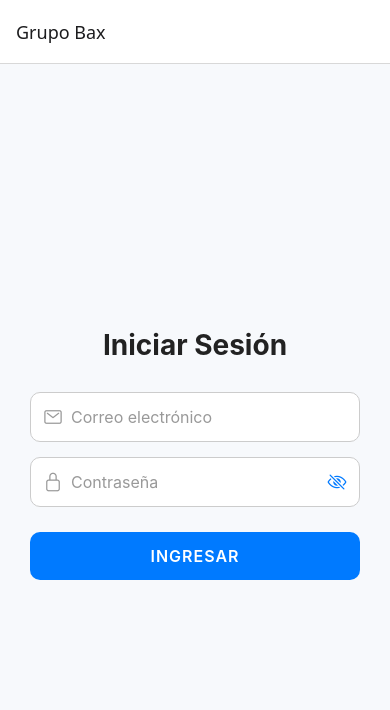
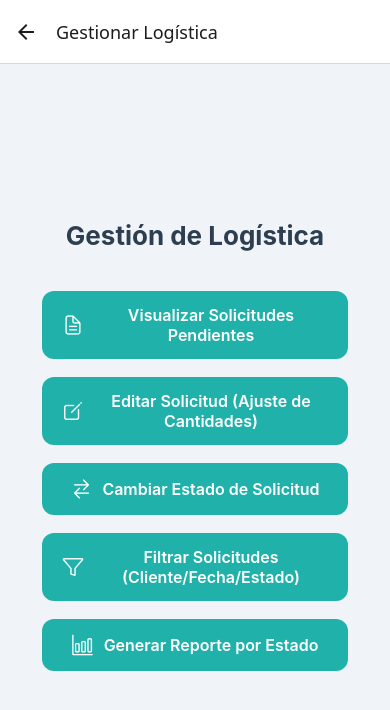
Before and after one commit to Andy-M7/SystemFront, a React Native app: screen /GestionarLogistica in a window 390 px wide. Shown: the top 710 px of the page. Built offline with nearby package versions, Linux system fonts and the light colour scheme.

Commit message:
Añadidir gestion logistica

```diff
--- a/App.tsx
+++ b/App.tsx
@@ -38,8 +38,12 @@ import AgregarProductos from './screens/RequestManagement/AgregarProductos';
 import EditarSolicitud from './screens/RequestManagement/EditarSolicitud';
 import VisualizarSolicitudes from './screens/RequestManagement/VisualizarSolicitudes';
 import HistorialSolicitudes from './screens/RequestManagement/HistorialSolicitudes';
-import DetalleSolicitud from './screens/RequestManagement/DetalleSolicitud'; // ✅ Nueva
+import DetalleSolicitud from './screens/RequestManagement/DetalleSolicitud';
 
+// Logística
+import GestionarLogistica from './screens/LogisticsManagement/GestionarLogistica';
+
+// Login
 import Login from './screens/Login';
 
 export type RootStackParamList = {
@@ -80,7 +84,10 @@ export type RootStackParamList = {
   EditarSolicitud: { solicitud_id: number };
   VisualizarSolicitudes: undefined;
   HistorialSolicitudes: undefined;
-  DetalleSolicitud: { solicitud_id: number }; // ✅ Nueva
+  DetalleSolicitud: { solicitud_id: number };
+
+  // Logística
+  GestionarLogistica: undefined;
 };
 
 const Stack = createStackNavigator<RootStackParamList>();
@@ -90,7 +97,7 @@ const App = () => {
     <NavigationContainer>
       <Stack.Navigator initialRouteName="Login">
         <Stack.Screen name="Login" component={Login} options={{ title: 'Grupo Bax' }} />
-        <Stack.Screen name="Dashboard"component={Dashboard}options={{ headerShown: false }} />
+        <Stack.Screen name="Dashboard" component={Dashboard} options={{ headerShown: false }} />
 
         {/* Empleados */}
         <Stack.Screen name="GestionarEmpleados" component={GestionarEmpleados} options={{ title: 'Gestionar Empleados' }} />
@@ -126,6 +133,9 @@ const App = () => {
         <Stack.Screen name="VisualizarSolicitudes" component={VisualizarSolicitudes} options={{ title: 'Visualizar Solicitudes' }} />
         <Stack.Screen name="HistorialSolicitudes" component={HistorialSolicitudes} options={{ title: 'Historial de Solicitudes' }} />
         <Stack.Screen name="DetalleSolicitud" component={DetalleSolicitud} options={{ title: 'Detalle de Solicitud' }} />
+
+        {/* Logística */}
+        <Stack.Screen name="GestionarLogistica" component={GestionarLogistica} options={{ title: 'Gestionar Logística' }} />
       </Stack.Navigator>
     </NavigationContainer>
   );
--- a/screens/Dashboard.tsx
+++ b/screens/Dashboard.tsx
@@ -20,20 +20,18 @@ import logo from '../assets/logo.png';
 
 type NavigationProp = NativeStackNavigationProp<RootStackParamList, 'Dashboard'>;
 
-
 const Dashboard = () => {
   const navigation = useNavigation<NavigationProp>();
-  const ignoreBeforeRemove = useRef(false); // ← importante
+  const ignoreBeforeRemove = useRef(false);
 
   useEffect(() => {
     const unsubscribe = navigation.addListener('beforeRemove', (e) => {
       e.preventDefault();
-      navigation.navigate('Login'); // <- Cambia a tu pantalla de inicio deseada
+      navigation.navigate('Login');
     });
 
     return unsubscribe;
   }, [navigation]);
-
 
   const handleLogout = () => {
     Alert.alert('Cerrar Sesión', '¿Estás seguro que deseas cerrar sesión?', [
@@ -43,7 +41,7 @@ const Dashboard = () => {
         style: 'destructive',
         onPress: async () => {
           try {
-            ignoreBeforeRemove.current = true; // permite salir limpiamente
+            ignoreBeforeRemove.current = true;
             await AsyncStorage.removeItem('usuario');
             navigation.reset({
               index: 0,
@@ -56,9 +54,6 @@ const Dashboard = () => {
       },
     ]);
   };
-
-
-
 
   return (
     <View style={styles.container}>
@@ -74,7 +69,6 @@ const Dashboard = () => {
 
       <ScrollView contentContainerStyle={styles.scrollContent}>
         <Text style={styles.subtitle}>Bienvenido a la aplicación</Text>
-
 
         <TouchableOpacity
           style={[styles.button, styles.greenButton]}
@@ -116,11 +110,18 @@ const Dashboard = () => {
           <Text style={styles.buttonText}>Gestionar Solicitudes</Text>
         </TouchableOpacity>
 
+        {/* NUEVO BOTÓN PARA LOGÍSTICA */}
+        <TouchableOpacity
+          style={[styles.button, styles.tealButton]}
+          onPress={() => navigation.navigate('GestionarLogistica')}
+        >
+          <Ionicons name="trail-sign-outline" size={24} color="#fff" style={styles.icon} />
+          <Text style={styles.buttonText}>Gestionar Logística</Text>
+        </TouchableOpacity>
 
         <View style={styles.logoContainer}>
           <Image source={logo} style={styles.logoLarge} resizeMode="contain" />
         </View>
-
       </ScrollView>
     </View>
   );
@@ -133,7 +134,6 @@ const styles = StyleSheet.create({
     flex: 1,
     backgroundColor: '#f2f2f2'
   },
-
   header: {
     paddingTop: 15,
     paddingBottom: 15,
@@ -144,7 +144,6 @@ const styles = StyleSheet.create({
     backgroundColor: 'white',
     elevation: 4,
   },
-
   title: {
     fontSize: 26,
     fontWeight: 'bold',
@@ -177,24 +176,13 @@ const styles = StyleSheet.create({
     shadowOffset: { width: 0, height: 2 },
     elevation: 2
   },
-  greenButton: {
-    backgroundColor: '#34C759',
-  },
-  orangeButton: {
-    backgroundColor: '#FF9500',
-  },
-  blueButton: {
-    backgroundColor: '#007AFF',
-  },
-  purpleButton: {
-    backgroundColor: '#8E44AD',
-  },
-  brownButton: {
-    backgroundColor: '#A0522D',
-  },
-  icon: {
-    marginRight: 12,
-  },
+  greenButton: { backgroundColor: '#34C759' },
+  orangeButton: { backgroundColor: '#FF9500' },
+  blueButton: { backgroundColor: '#007AFF' },
+  purpleButton: { backgroundColor: '#8E44AD' },
+  brownButton: { backgroundColor: '#A0522D' },
+  tealButton: { backgroundColor: '#20B2AA' }, // NUEVO COLOR PARA LOGÍSTICA
+  icon: { marginRight: 12 },
   buttonText: {
     color: '#fff',
     fontWeight: '600',
--- /dev/null
+++ b/screens/LogisticsManagement/GestionarLogistica.tsx
@@ -0,0 +1,104 @@
+import React from 'react';
+import { View, Text, TouchableOpacity, StyleSheet } from 'react-native';
+import { StackNavigationProp } from '@react-navigation/stack';
+import { RootStackParamList } from '../../App';
+import { Ionicons } from '@expo/vector-icons';
+
+type GestionarLogisticaNavigationProp = StackNavigationProp<RootStackParamList, 'GestionarLogistica'>;
+
+interface Props {
+  navigation: GestionarLogisticaNavigationProp;
+}
+
+const GestionarLogistica: React.FC<Props> = ({ navigation }) => {
+  return (
+    <View style={styles.container}>
+      <Text style={styles.title}>Gestión de Logística</Text>
+
+      {/* SDSM-40: Visualizar Solicitudes pendientes */}
+      <TouchableOpacity
+        style={styles.button}
+        onPress={() => navigation.navigate('VisualizarSolicitudes')}
+      >
+        <Ionicons name="document-text-outline" size={22} color="#fff" style={styles.icon} />
+        <Text style={styles.buttonText}>Visualizar Solicitudes Pendientes</Text>
+      </TouchableOpacity>
+
+      {/* SDSM-42: Editar solicitud (ajuste de cantidades) */}
+      <TouchableOpacity
+        style={styles.button}
+        onPress={() => navigation.navigate('EditarSolicitud', { solicitud_id: 0 })} // Parámetro temporal
+      >
+        <Ionicons name="create-outline" size={22} color="#fff" style={styles.icon} />
+        <Text style={styles.buttonText}>Editar Solicitud (Ajuste de Cantidades)</Text>
+      </TouchableOpacity>
+
+      {/* SDSM-41: Cambiar estado de solicitud */}
+      <TouchableOpacity
+        style={styles.button}
+        onPress={() => navigation.navigate('VisualizarSolicitudes')}
+      >
+        <Ionicons name="swap-horizontal-outline" size={22} color="#fff" style={styles.icon} />
+        <Text style={styles.buttonText}>Cambiar Estado de Solicitud</Text>
+      </TouchableOpacity>
+
+      {/* SDSM-44: Filtrar solicitudes */}
+      <TouchableOpacity
+        style={styles.button}
+        onPress={() => navigation.navigate('VisualizarSolicitudes')}
+      >
+        <Ionicons name="funnel-outline" size={22} color="#fff" style={styles.icon} />
+        <Text style={styles.buttonText}>Filtrar Solicitudes (Cliente/Fecha/Estado)</Text>
+      </TouchableOpacity>
+
+      {/* SDSM-43: Generar reporte por estado */}
+      <TouchableOpacity
+        style={styles.button}
+        onPress={() => navigation.navigate('HistorialSolicitudes')}
+      >
+        <Ionicons name="bar-chart-outline" size={22} color="#fff" style={styles.icon} />
+        <Text style={styles.buttonText}>Generar Reporte por Estado</Text>
+      </TouchableOpacity>
+    </View>
+  );
+};
+
+const styles = StyleSheet.create({
+  container: {
+    flex: 1,
+    justifyContent: 'center',
+    alignItems: 'center',
+    padding: 25,
+    backgroundColor: '#f0f4f8',
+  },
+  title: {
+    fontSize: 26,
+    fontWeight: 'bold',
+    color: '#2c3e50',
+    marginBottom: 40,
+    textAlign: 'center',
+  },
+  button: {
+    flexDirection: 'row',
+    backgroundColor: '#20B2AA',
+    paddingVertical: 14,
+    paddingHorizontal: 20,
+    width: '90%',
+    borderRadius: 12,
+    marginBottom: 18,
+    alignItems: 'center',
+    justifyContent: 'center',
+    elevation: 4,
+  },
+  icon: {
+    marginRight: 10,
+  },
+  buttonText: {
+    color: '#ffffff',
+    fontSize: 16,
+    fontWeight: '600',
+    textAlign: 'center',
+  },
+});
+
+export default GestionarLogistica;
--- a/screens/navigation.ts
+++ b/screens/navigation.ts
@@ -36,4 +36,7 @@ export type RootStackParamList = {
 
   // 🔹 Agrega esta línea:
   DetalleSolicitud: { solicitud_id: number };
+
+  //Lógistica
+  GestionarLogistica: undefined;
 };
```
